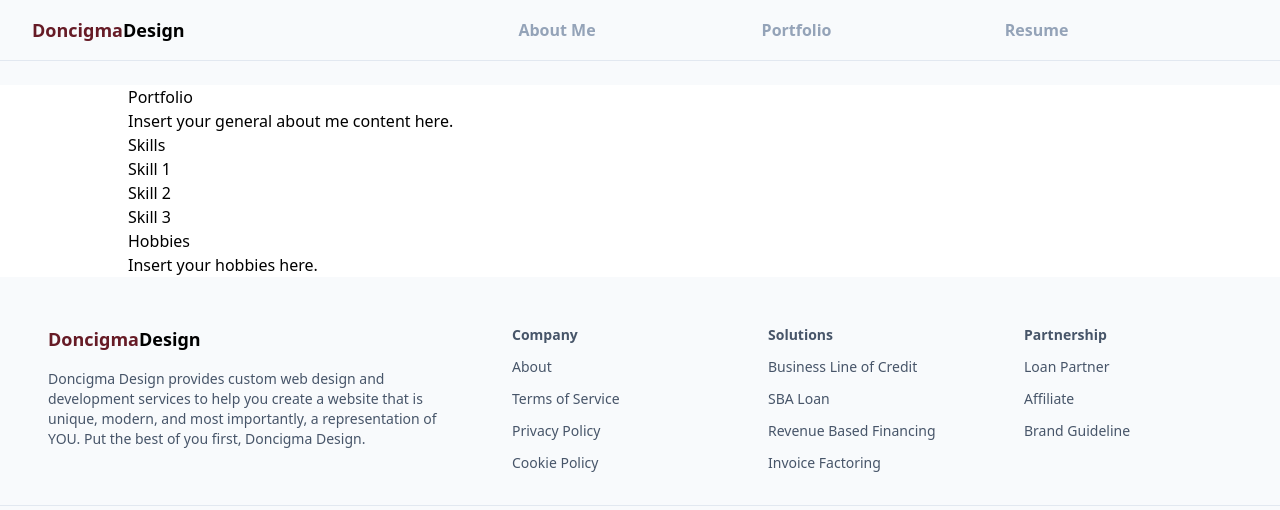
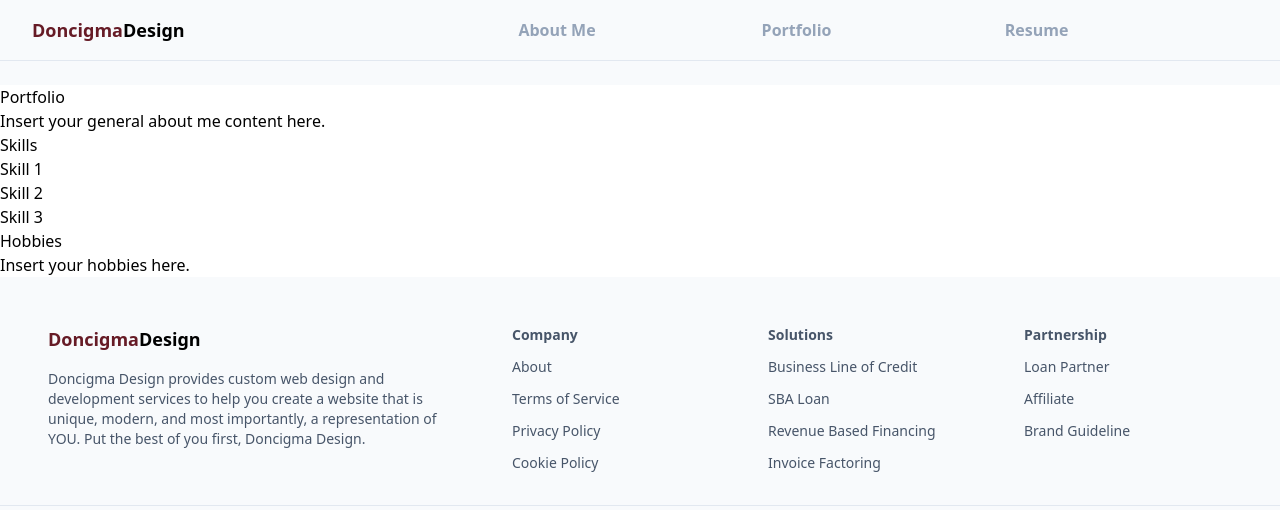
Before and after one commit to doncigma/doncigma-design, a Nuxt app: page /portfolio in a window 1280 px wide. Shown: the top 510 px of the page. Built offline with nearby package versions, Linux system fonts and the light colour scheme.

Commit message:
before module

```diff
--- a/pages/about.vue
+++ b/pages/about.vue
@@ -27,23 +27,3 @@
       </div>
     </div>
   </template>
-
-  <script>
-  import Header from '~/components/Header.vue'
-  import Footer from '~/components/Footer.vue'
-
-  export default {
-    components: {
-      Header,
-      Footer
-    }
-  }
-  </script>
-
-  <style scoped>
-  .container {
-    width: 80%;
-    margin: 0 auto;
-  }
-  /* Add your page-specific styles here */
-  </style>
--- a/pages/portfolio.vue
+++ b/pages/portfolio.vue
@@ -23,23 +23,3 @@
       </div>
     </div>
   </template>
-
-  <script>
-  import Header from '~/components/Header.vue'
-  import Footer from '~/components/Footer.vue'
-
-  export default {
-    components: {
-      Header,
-      Footer
-    }
-  }
-  </script>
-
-  <style scoped>
-  .container {
-    width: 80%;
-    margin: 0 auto;
-  }
-  /* Add your page-specific styles here */
-  </style>
--- a/pages/resume.vue
+++ b/pages/resume.vue
@@ -7,13 +7,7 @@
         </section>
 
         <section>
-          <h2>Skills</h2>
-          <ul>
-            <li>Skill 1</li>
-            <li>Skill 2</li>
-            <li>Skill 3</li>
-            <!-- Add more skills as needed -->
-          </ul>
+          <NuxtImg src="/public/Resume-Apr24.pdf"></NuxtImg>
         </section>
 
         <section>
@@ -23,23 +17,3 @@
       </div>
     </div>
   </template>
-
-  <script>
-  import Header from '~/components/Header.vue'
-  import Footer from '~/components/Footer.vue'
-
-  export default {
-    components: {
-      Header,
-      Footer
-    }
-  }
-  </script>
-
-  <style scoped>
-  .container {
-    width: 80%;
-    margin: 0 auto;
-  }
-  /* Add your page-specific styles here */
-  </style>
```
Also changed, not shown: 1 other file (tests, documents, lock files or other folders).
